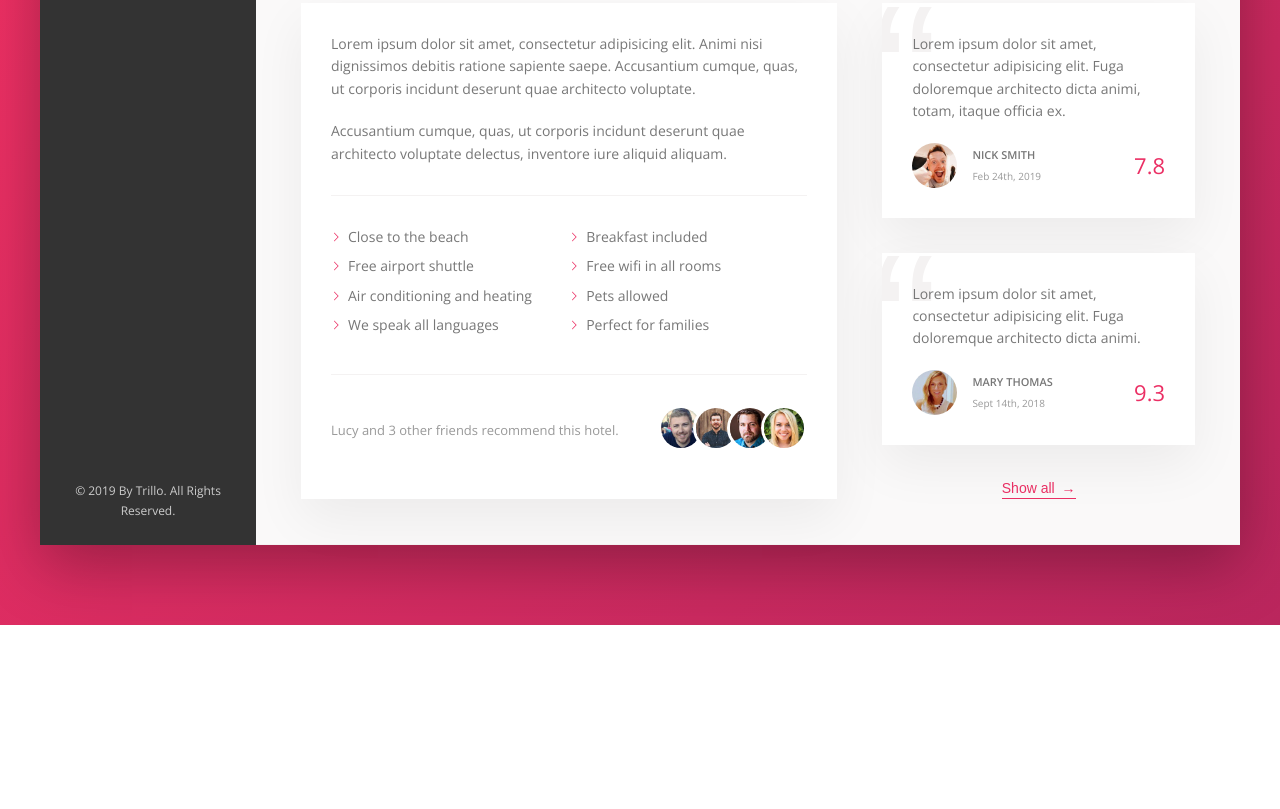
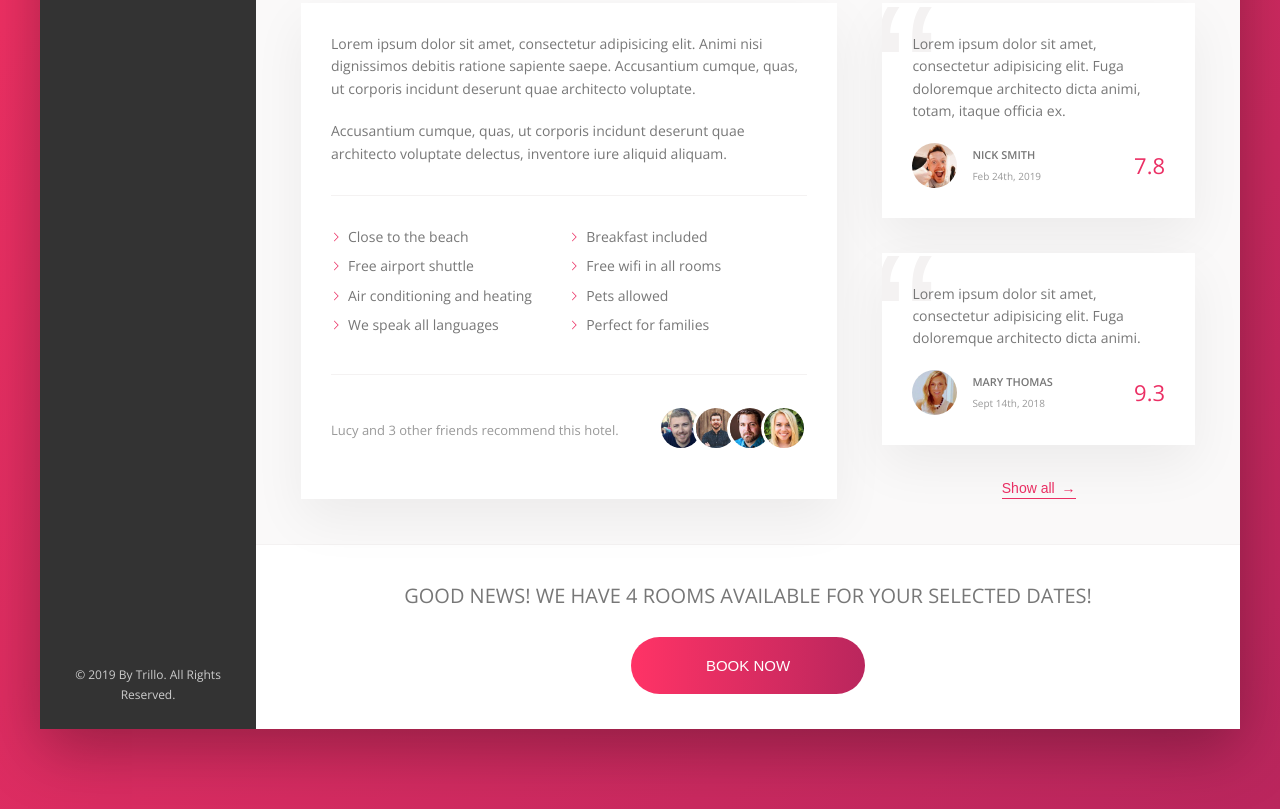
Before and after one commit to harrygothold/Trillio, a website: page index.html in a window 1280 px wide. Shown: the part 644-1453 px from the top of the page. Before the commit the page ends 1269 px from the top, so only its background shows below. Drawn offline with nearby package versions, Linux system fonts and the light colour scheme.

Commit message:
finished cta

```diff
--- a/index.html
+++ b/index.html
@@ -9,7 +9,7 @@
     <link rel="stylesheet" href="css/style.comp.css">
     <link rel="shortcut icon" type="image/png" href="img/favicon.png">
 
-    <title>trillo &mdash; Your all-in-one booking app</title>
+    <title>Trillo &mdash; Your all-in-one booking app</title>
 </head>
 
 <body>
@@ -197,6 +197,15 @@
                         <button class="btn-inline">Show all <span>&rarr;</span></button>
                     </div>
                 </div>
+                <div class="cta">
+                    <h2 class="cta__book-now">
+                        Good news! We have 4 rooms available for your selected dates!
+                    </h2>
+                    <button class="btn">
+                        <span class="btn__visible">Book Now</span>
+                        <span class="btn__invisible">Only 4 rooms left!</span>
+                    </button>
+                </div>
             </main>
         </div>
     </div>
--- a/sass/_components.scss
+++ b/sass/_components.scss
@@ -422,3 +422,63 @@
         z-index: 1;
     }
 }
+.cta {
+    padding: 3.5rem 0;
+    text-align: center;
+
+    &__book-now {
+        font-size: 2rem;
+        font-weight: 300;
+        text-transform: uppercase;
+        margin-bottom: 2.5rem;
+    }
+}
+
+.btn {
+    &:focus {
+        outline: none;
+        animation: pulsate .1s infinite;
+    }
+
+    font-size: 1.5rem;
+    border: none;
+    font-weight: 300;
+    text-transform: uppercase;
+    border-radius: 100px;
+    background-image: linear-gradient(to right, var(--color-primary-light), var(--color-primary-dark));
+    color: white;
+    position: relative;
+    cursor: pointer;
+    overflow: hidden;
+
+    &__visible {
+        display: inline-block;
+        padding: 2rem 7.5rem;
+        height: 100%;
+        width: 100%;
+        transition: all .2s;
+    }
+
+    &__invisible {
+        display: inline-block;
+        position: absolute;
+        padding: 2rem 0;
+        height: 100%;
+        width: 100%;
+        left: 0;
+        top: -100%;
+        transition: all .2s;
+    }
+    &:hover {
+        background-image: linear-gradient(to left, var(--color-primary-light), var(--color-primary-dark));
+    }
+    &:hover &__visible {
+        transform: translateY(100%);
+    }
+
+    &:hover &__invisible {
+        top: 0;
+    }
+
+
+}
```
Also changed, not shown: css/style.comp.css.
